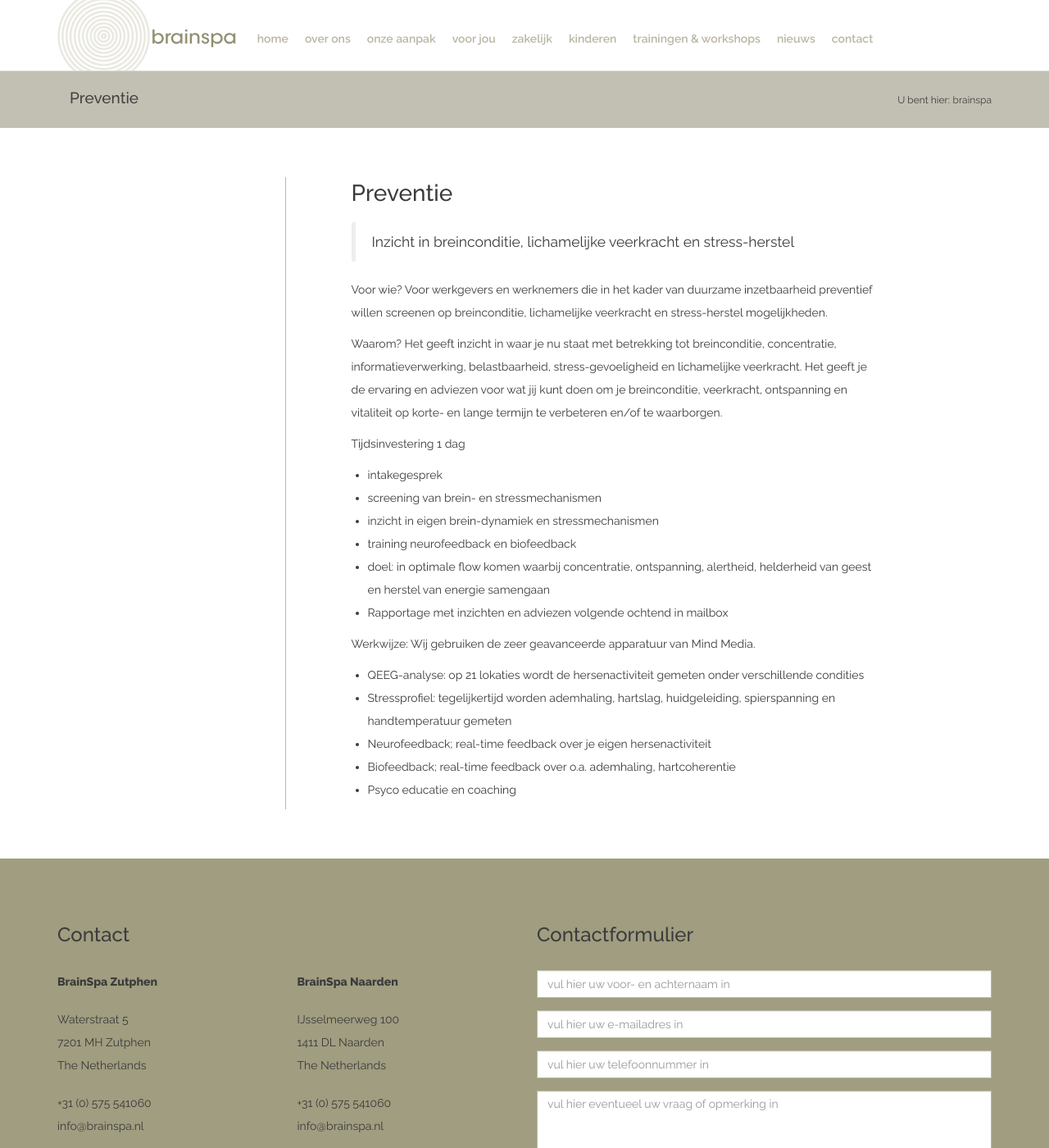
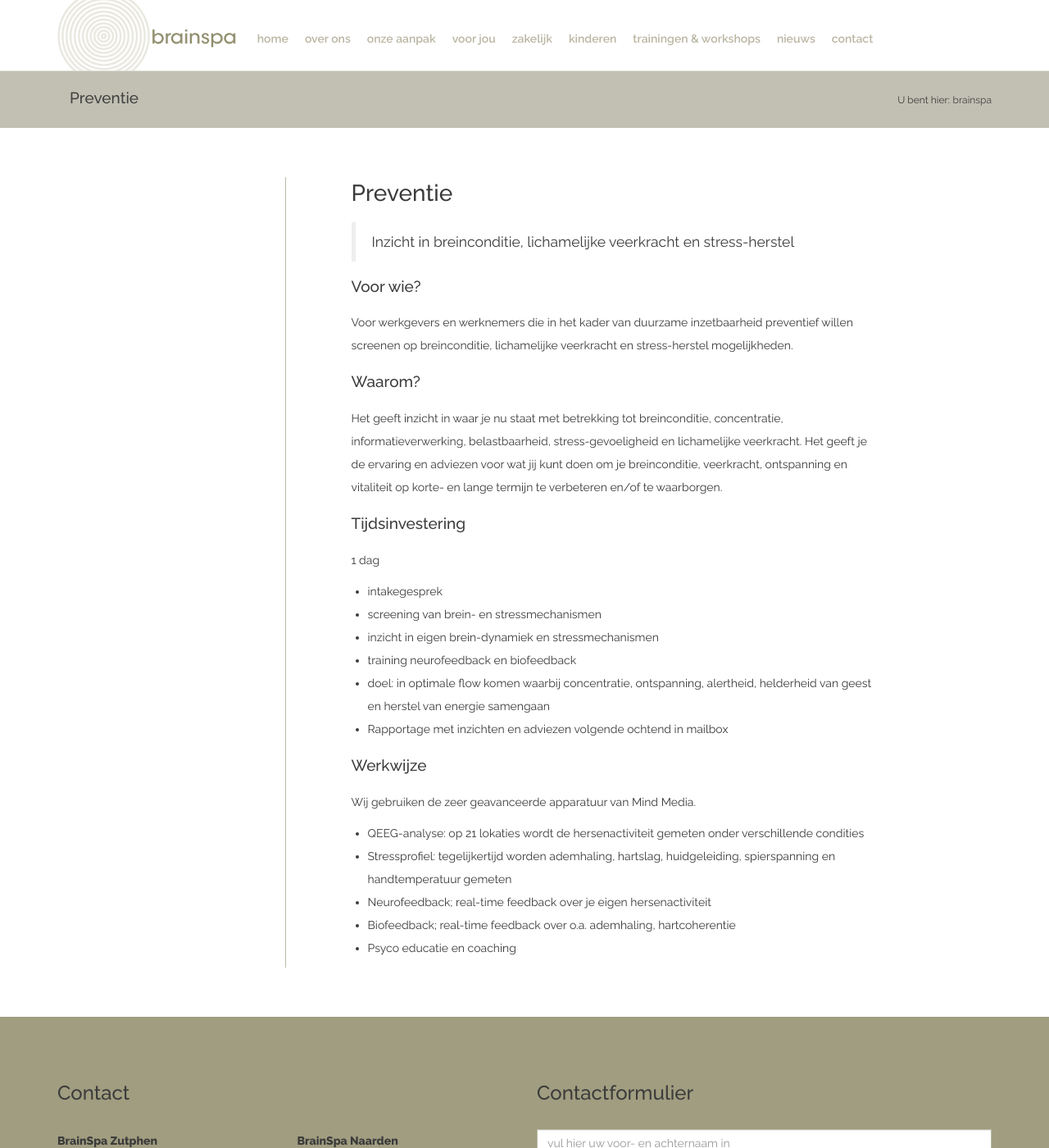
Before and after one commit to dveninga/brainspa, a Jekyll site: the page built from _posts/trajecten/2015-11-01-persoonlijke-ontwikkeling.md, in a window 1280 px wide and 1400 px high. Shown: the whole window at 82% size. Built offline with Jekyll 4.4.1, drawn with Linux system fonts in a browser that asks for light colours.

```diff
--- a/_posts/trajecten/2015-11-01-persoonlijke-ontwikkeling.md
+++ b/_posts/trajecten/2015-11-01-persoonlijke-ontwikkeling.md
@@ -9,20 +9,26 @@ title: Preventie
 noindex: false
 publish: true
 permalink: ""
-redirect_from: null
+redirect_from:
+  - "null"
 ---
+
 
 > Inzicht in breinconditie, lichamelijke veerkracht en stress-herstel
 
-Voor wie?
+##Voor wie?
+
 Voor werkgevers en werknemers die in het kader van duurzame inzetbaarheid preventief willen screenen op breinconditie, lichamelijke veerkracht en stress-herstel mogelijkheden.
 
-Waarom?
+##Waarom?
+
 Het geeft inzicht in waar je nu staat met betrekking tot breinconditie, concentratie, informatieverwerking, belastbaarheid, stress-gevoeligheid en lichamelijke veerkracht.
 Het geeft je de ervaring en adviezen voor wat jij kunt doen om je breinconditie, veerkracht, ontspanning en vitaliteit op korte- en lange termijn te verbeteren en/of te waarborgen.
 
-Tijdsinvestering
+##Tijdsinvestering
+
 1 dag
+
 * intakegesprek
 * screening van brein- en stressmechanismen
 * inzicht in eigen brein-dynamiek en stressmechanismen
```
Also changed, not shown: other parts of _posts/trajecten/2015-11-01-persoonlijke-ontwikkeling.md (+3 -1 lines).
